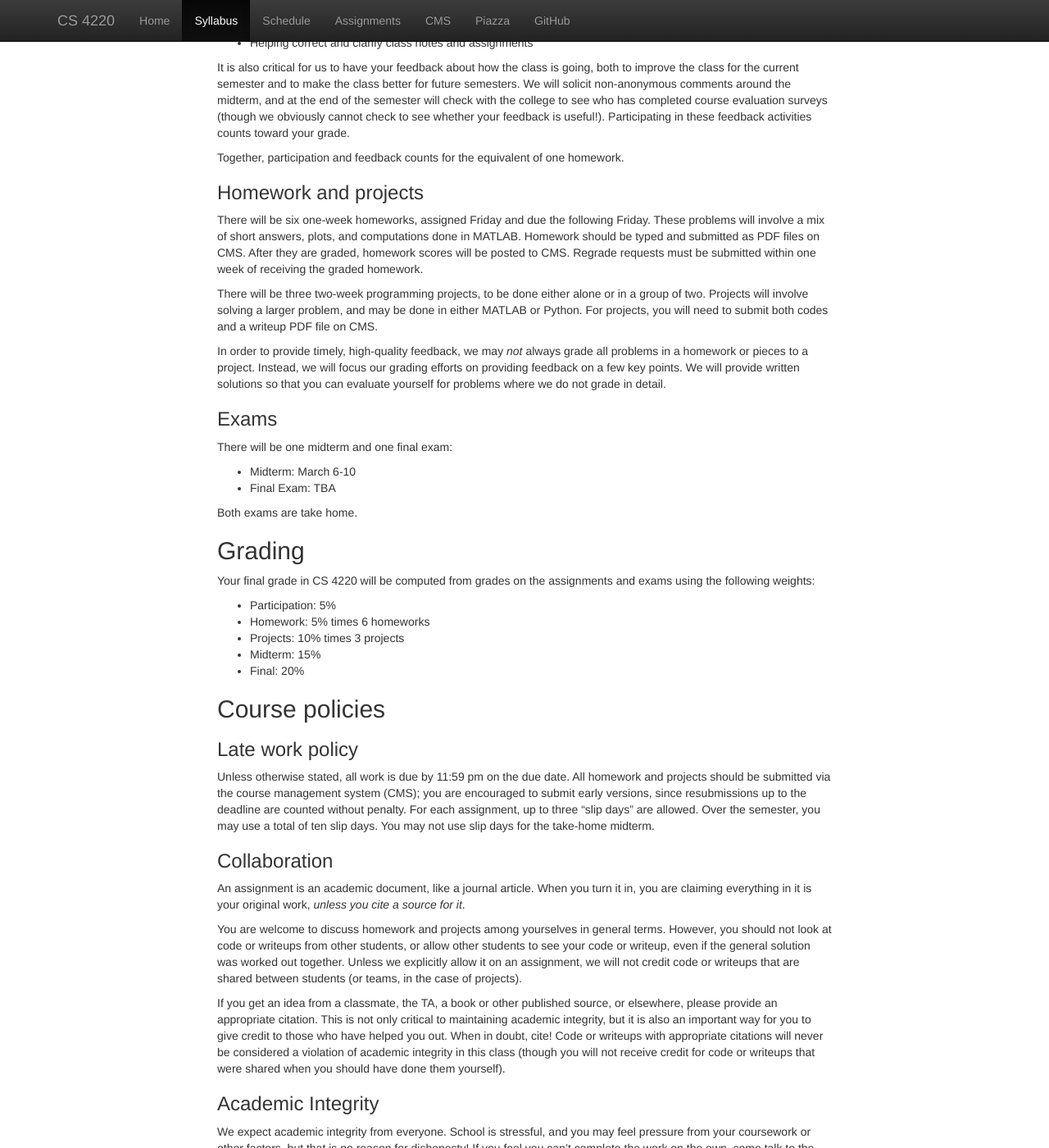
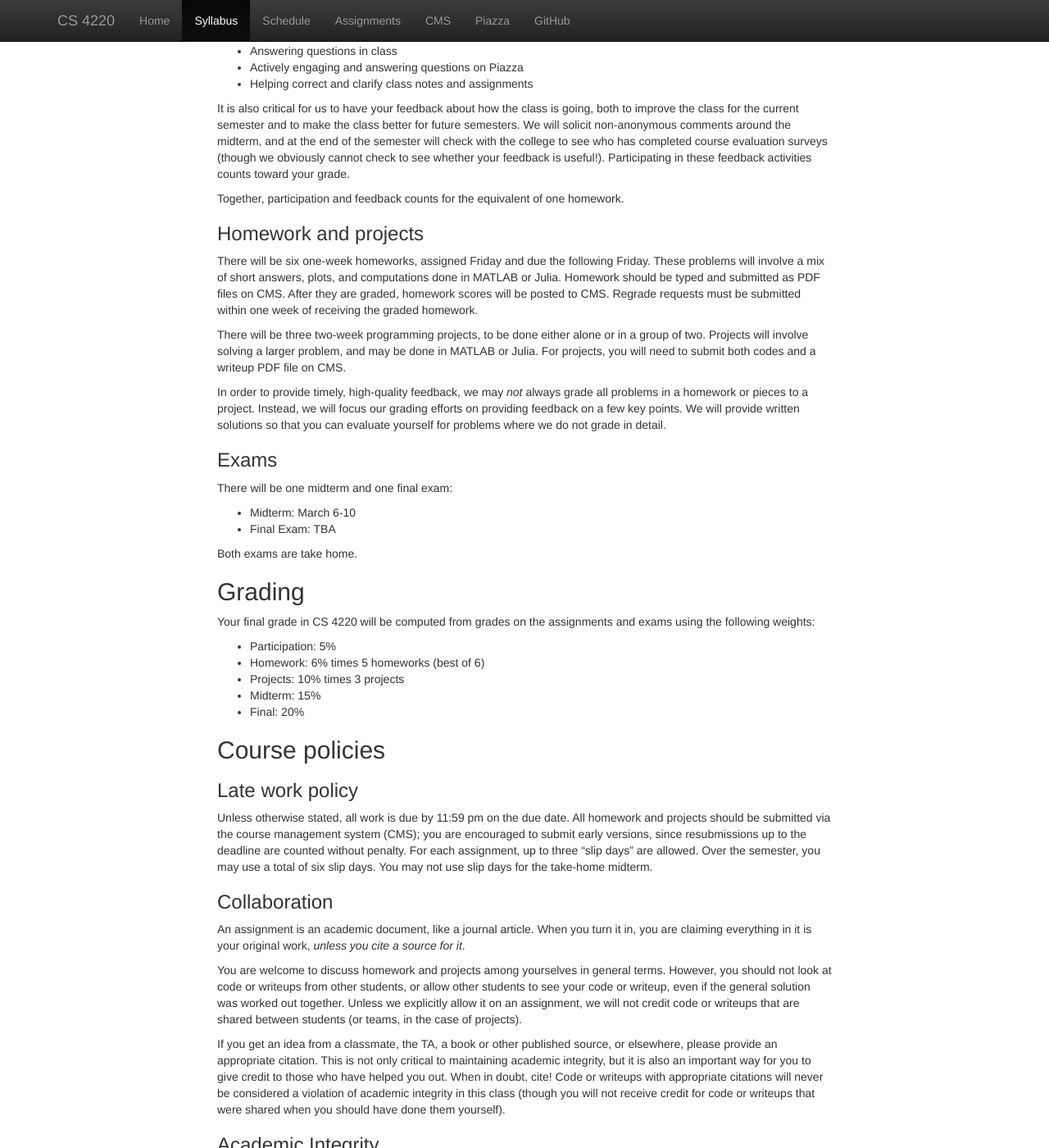
Before and after one commit to dbindel/cs4220-s17, a Jekyll site: the page built from web/syllabus.md, in a window 1280 px wide and 1400 px high, scrolled down 1465 px. Shown: the whole window at 82% size. Built offline with Jekyll 4.4.1, drawn with Linux system fonts in a browser that asks for light colours; nearby versions of some CDN libraries; some of the changed text lies outside the part shown.

Commit message:
Update syllabus (corrected late policy, MATLAB + Julia refs).

```diff
--- a/web/syllabus.md
+++ b/web/syllabus.md
@@ -40,7 +40,7 @@ course.
 
 Linear algebra at the level of [MATH 2210][ma2210] or [2940][ma2940]
 or equivalent and a CS 1 course in any language.  We will assume you
-remember your calculus and can pick up MATLAB.  Recommended but not
+remember your calculus and can pick up MATLAB or Julia.  Recommended but not
 essential: one additional mathematics course numbered 3000 or above.
 This course can be taken before or after [CS 4210/MATH 4250][cs4210].
 
@@ -74,6 +74,11 @@ Some MATLAB references:
 - Hanselman and Littlefield, [_Mastering MATLAB7_][hanselman]
 - Or pick a favorite from the [many available][mathworks-books]
 
+The [Julia language home page](http://julialang.org/) has many pointers
+to using the Julia programming language; see in particular the
+[learning](http://julialang.org/learning/) link at the top of the
+home page.
+
 [ag]: http://bookstore.siam.org/cs07/
 [age]: http://epubs.siam.org/doi/book/10.1137/9780898719987
 
@@ -126,14 +131,14 @@ homework.
 
 There will be six one-week homeworks, assigned Friday and due the
 following Friday.  These problems will involve a mix of short answers,
-plots, and computations done in MATLAB.  Homework should be typed and
-submitted as PDF files on CMS.  After they are graded, homework scores
-will be posted to CMS.  Regrade requests must be submitted within one
-week of receiving the graded homework.
+plots, and computations done in MATLAB or Julia. Homework should be
+typed and submitted as PDF files on CMS.  After they are graded,
+homework scores will be posted to CMS.  Regrade requests must be
+submitted within one week of receiving the graded homework.
 
 There will be three two-week programming projects, to be done either
 alone or in a group of two.  Projects will involve solving a larger
-problem, and may be done in either MATLAB or Python.  For projects,
+problem, and may be done in MATLAB or Julia.  For projects,
 you will need to submit both codes and a writeup PDF file on CMS.
 
 In order to provide timely, high-quality feedback, we may *not* always
@@ -157,7 +162,7 @@ Your final grade in CS 4220 will be computed from grades on the
 assignments and exams using the following weights:
 
  - Participation: 5%
- - Homework: 5% times 6 homeworks
+ - Homework: 6% times 5 homeworks (best of 6)
  - Projects: 10% times 3 projects
  - Midterm: 15%
  - Final: 20%
@@ -171,7 +176,7 @@ All homework and projects should be submitted via the course
 management system (CMS); you are encouraged to submit early versions,
 since resubmissions up to the deadline are counted without penalty.
 For each assignment, up to three "slip days" are allowed.  Over the
-semester, you may use a total of ten slip days.  You may not use slip
+semester, you may use a total of six slip days.  You may not use slip
 days for the take-home midterm.
 
 ### Collaboration
```
Also changed, not shown: other parts of web/syllabus.md (+1 -1 lines).
